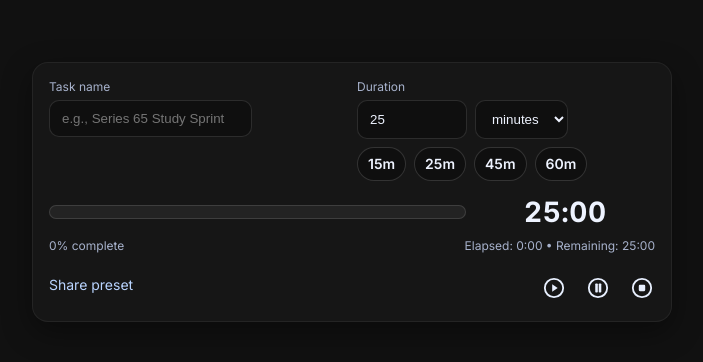
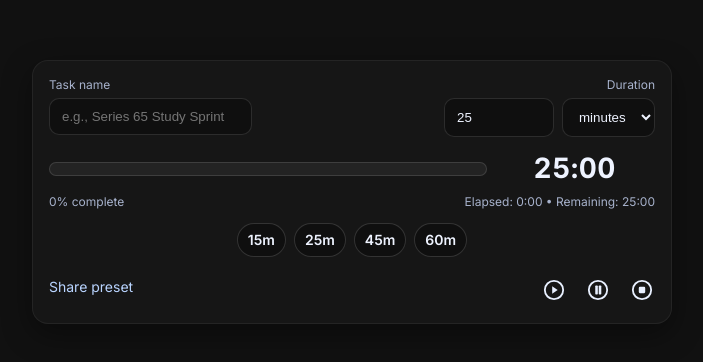
Before and after one commit to malonso922/focus-time, a plain HTML site: page index.html in a window 1280 px wide. Shown: the part 208-570 px from the top of the page, without its empty margins (288-991 px from the left). Drawn offline with Linux system fonts and the light colour scheme.

Commit message:
Update index.html

```diff
--- a/index.html
+++ b/index.html
@@ -14,7 +14,7 @@
       --panel:#161616;      /* card bg */
       --accent:#4da3ff;
       --accent-2:#49d47a;
-      --focus:#a970ff;      /* ClickUp-ish focus ring */
+      --focus:#a970ff;      /* focus ring */
       --text:#eef3ff;
       --muted:#a7b2cc;
       --radius:16px;
@@ -40,13 +40,12 @@
       border-color:var(--focus);
       box-shadow:0 0 0 2px color-mix(in srgb, var(--focus) 35%, transparent);
     }
+
+    /* two fields, duration aligned to the right edge */
     .grid{display:grid; grid-template-columns:minmax(0,1fr) minmax(0,1fr); gap:10px; align-items:start}
     @media (max-width:640px){.grid{grid-template-columns:minmax(0,1fr)}}
-
-    /* chips under Duration */
-    .presets{display:flex; gap:8px; flex-wrap:wrap; margin-top:8px}
-    .chip{border:1px solid rgba(255,255,255,.15); background:#0f0f0f; padding:6px 10px; border-radius:999px; cursor:pointer; font-weight:600}
-    .chip:hover{border-color:var(--accent)}
+    #durationField{justify-self:end; text-align:right}
+    #durationField .row{display:flex; gap:8px; justify-content:flex-end}
 
     /* progress + centered clock on right */
     .bar{height:14px; background:rgba(255,255,255,.06); border:1px solid rgba(255,255,255,.12); border-radius:999px; overflow:hidden}
@@ -54,15 +53,15 @@
     .barRow{
       display:grid;
       grid-template-columns: 1fr max-content; /* long bar + clock fits its width */
-      gap:10px;
+      gap:8px;  /* a touch tighter so bar feels longer */
       align-items:center;
     }
-    .barRow .bar{width:100%; min-width:0}  /* keep the long bar */
+    .barRow .bar{width:100%; min-width:0}
     .clockRight{
-      width:9.5ch;                    /* fits mm:ss and h:mm:ss */
-      text-align:center;              /* equal padding left/right */
+      width:8.5ch;                 /* narrower box ≈ ~10% more bar */
+      text-align:center;
       font-size:28px; font-weight:700; letter-spacing:.5px;
-      font-variant-numeric: tabular-nums; /* monospaced digits */
+      font-variant-numeric: tabular-nums;
       padding-inline:2px;
     }
 
@@ -73,11 +72,18 @@
     .link:hover{text-decoration:underline}
     .actions{margin-left:auto; display:flex; gap:8px; align-items:center}
 
+    /* center-bottom chips */
+    .presets{
+      display:flex; gap:8px; flex-wrap:wrap; justify-content:center;
+      margin-top:12px;
+    }
+    .chip{border:1px solid rgba(255,255,255,.15); background:#0f0f0f; padding:6px 10px; border-radius:999px; cursor:pointer; font-weight:600}
+    .chip:hover{border-color:var(--accent)}
+
     /* icon buttons (circle, inverted) */
     .iconbtn{
       width:36px; height:36px; display:grid; place-items:center; border-radius:999px;
-      border:none; background:transparent; cursor:pointer;
-      color:#e8f0ff; /* icon color */
+      border:none; background:transparent; cursor:pointer; color:#e8f0ff;
     }
     .iconbtn:hover{ color:var(--accent); }
     .iconbtn svg{ width:22px; height:22px; display:block }
@@ -99,18 +105,12 @@
       </div>
       <div id="durationField">
         <label>Duration</label>
-        <div style="display:flex; gap:8px">
+        <div class="row">
           <input id="mins" type="number" min="1" step="1" value="25" style="width:110px"/>
           <select id="unit">
             <option value="min" selected>minutes</option>
             <option value="hr">hours</option>
           </select>
-        </div>
-        <div class="presets" id="presets">
-          <span class="chip" data-mins="15">15m</span>
-          <span class="chip" data-mins="25">25m</span>
-          <span class="chip" data-mins="45">45m</span>
-          <span class="chip" data-mins="60">60m</span>
         </div>
       </div>
     </div>
@@ -118,15 +118,21 @@
     <!-- progress + clock on right -->
     <div style="margin-top:12px">
       <div class="barRow">
-        <div class="bar" id="bar">
-          <div class="fill" id="fill"></div>
-        </div>
+        <div class="bar" id="bar"><div class="fill" id="fill"></div></div>
         <div class="clockRight" id="clock">25:00</div>
       </div>
       <div class="meta">
         <div><span id="pct">0%</span> complete</div>
         <div>Elapsed: <span id="elapsed">0:00</span> • Remaining: <span id="remain">25:00</span></div>
       </div>
+    </div>
+
+    <!-- chips centered at bottom (hide on Start) -->
+    <div class="presets" id="presets">
+      <span class="chip" data-mins="15">15m</span>
+      <span class="chip" data-mins="25">25m</span>
+      <span class="chip" data-mins="45">45m</span>
+      <span class="chip" data-mins="60">60m</span>
     </div>
 
     <!-- footer: share on left, action icons on right -->
@@ -217,11 +223,12 @@
     computeTotal();
     if(elapsedMs>=totalMs){ elapsedMs=0; }
     if(!running){ startAt=Date.now()-elapsedMs; timer=requestAnimationFrame(tick); setState(true); }
-    // show banner; hide inputs + presets; hide Start icon
+    // show banner; hide inputs + chips; hide Start icon
     banner.textContent = label.value || 'Untitled Task';
     banner.classList.remove('hidden');
     taskField.classList.add('hidden');
     durationField.classList.add('hidden');
+    presets.classList.add('hidden');
     startBtn.classList.add('hidden');
   }
 
@@ -235,6 +242,7 @@
     banner.classList.add('hidden');
     taskField.classList.remove('hidden');
     durationField.classList.remove('hidden');
+    presets.classList.remove('hidden');
     startBtn.classList.remove('hidden');
   }
 
```
